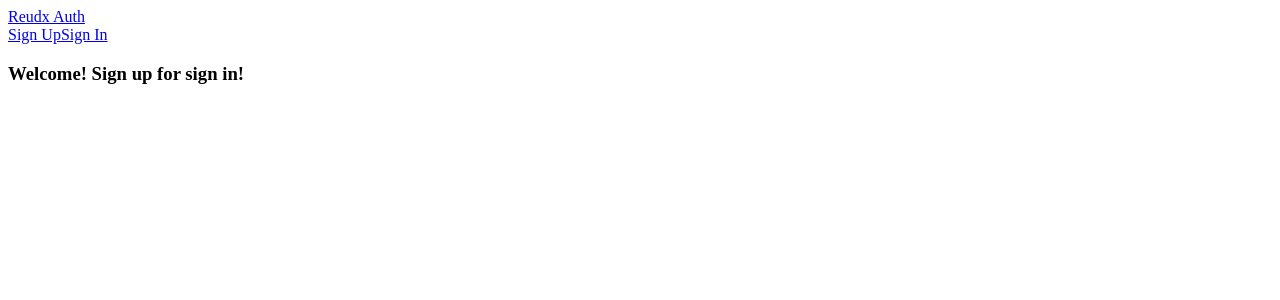
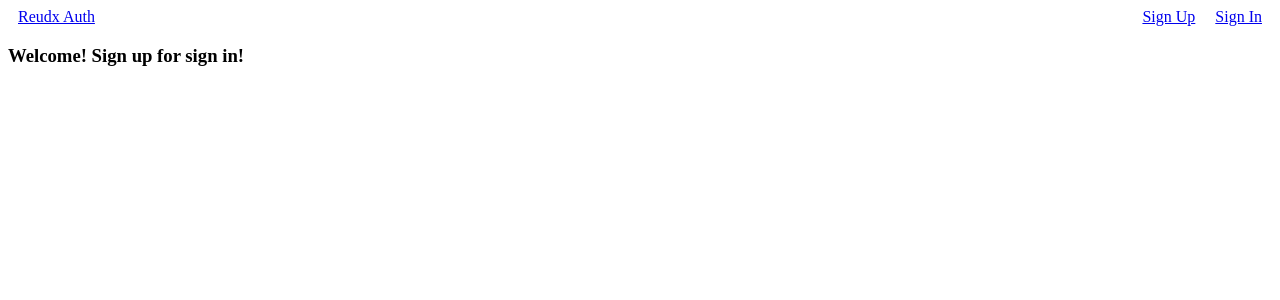
Before and after one commit to giants415/client_auth_react_redux, a React (Create React App) app: page / in a window 1280 px wide. Shown: the top 300 px of the page. Built offline with nearby package versions, Linux system fonts and the light colour scheme.

Commit message:
imports HeaderStyle

```diff
--- a/src/components/Header.js
+++ b/src/components/Header.js
@@ -1,6 +1,7 @@
 import React, { Component } from 'react';
 import { Link } from 'react-router-dom';
 import { connect } from 'react-redux';
+import './HeaderStyle.css';
 
 class Header extends Component {
   renderLinks() {
@@ -23,7 +24,7 @@ class Header extends Component {
 
   render() {
     return (
-      <div>
+      <div className="header">
         <Link to="/">Reudx Auth</Link>
         {this.renderLinks()}
       </div>
```
